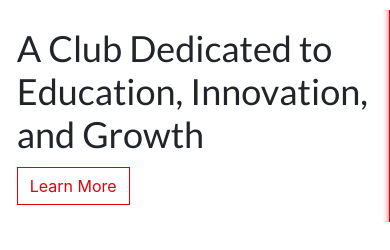
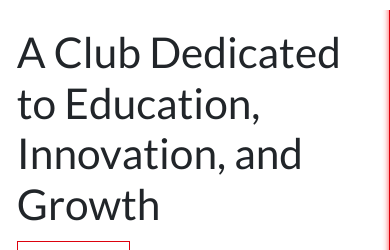
Before and after one commit to Interaze/MU3DPC, a PHP site: page / in a window 390 px wide. Shown: the part 408-658 px from the top of the page. Run offline with PHP 8.4, Linux system fonts and the light colour scheme; some libraries are stand-ins or nearby versions.

Commit message:
update sizing

```diff
--- a/FrontEnd/StyleSheets/cusStyle.css
+++ b/FrontEnd/StyleSheets/cusStyle.css
@@ -48,7 +48,7 @@ button.dropdown-toggle::after{
 
 @media only screen and (max-width: 900px) {
   h1.autoscale {
-    font-size: 225%;
+    font-size: 265%;
   }
 }
 
```
